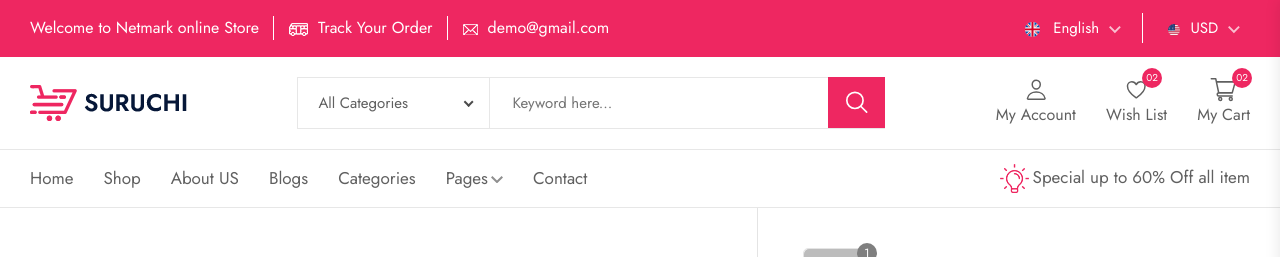
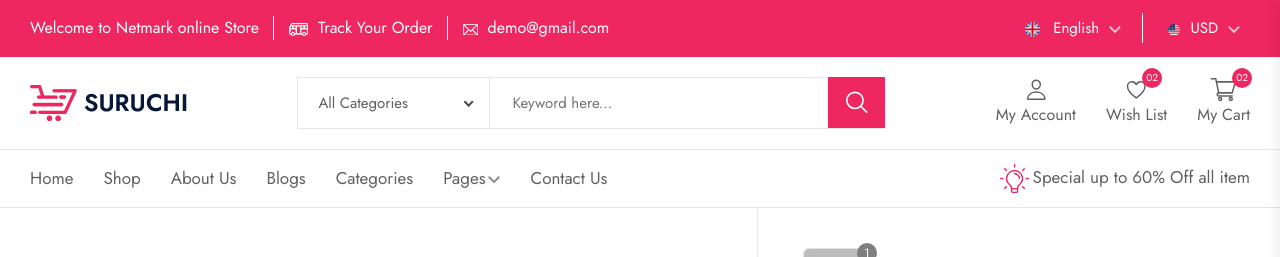
Before and after one commit to AlSajid/suruchi-ecommerce-nextjs, a Next.js app: page /checkout in a window 1280 px wide. Shown: the top 257 px of the page. Built offline with nearby package versions, Linux system fonts and the light colour scheme.

Commit message:
Header bottom updated

```diff
--- /dev/null
+++ b/components/Header/Bottom/MenuItem.tsx
@@ -0,0 +1,11 @@
+import Link from 'next/link'
+
+export default function MenuItem({ link, title }: { link: string; title: string }) {
+	return (
+		<li className='header__menu--items'>
+			<Link className='header__menu--link' href={link}>
+				{title}
+			</Link>
+		</li>
+	)
+}
--- a/components/Header/Bottom.tsx
+++ b/components/Header/Bottom/index.tsx
@@ -1,5 +1,6 @@
 import Image from 'next/image'
 import Link from 'next/link'
+import MenuItem from './MenuItem'
 
 export default function Bottom() {
 	return (
@@ -9,31 +10,11 @@ export default function Bottom() {
 					<div className='header__menu'>
 						<nav className='header__menu--navigation'>
 							<ul className='d-flex'>
-								<li className='header__menu--items'>
-									<Link className='header__menu--link' href='/'>
-										Home
-									</Link>
-								</li>
-								<li className='header__menu--items'>
-									<Link className='header__menu--link' href='shop'>
-										Shop
-									</Link>
-								</li>
-								<li className='header__menu--items'>
-									<Link className='header__menu--link' href='about'>
-										About US
-									</Link>
-								</li>
-								<li className='header__menu--items'>
-									<Link className='header__menu--link' href='blogs'>
-										Blogs
-									</Link>
-								</li>
-								<li className='header__menu--items d-none d-xl-block'>
-									<Link className='header__menu--link' href='shop'>
-										Categories
-									</Link>
-								</li>
+								<MenuItem title='Home' link='/' />
+								<MenuItem title='Shop' link='shop' />
+								<MenuItem title='About Us' link='about' />
+								<MenuItem title='Blogs' link='blogs' />
+								<MenuItem title='Categories' link='categories' />
 								<li className='header__menu--items'>
 									<Link className='header__menu--link' href='#'>
 										Pages
@@ -79,11 +60,7 @@ export default function Bottom() {
 										</li>
 									</ul>
 								</li>
-								<li className='header__menu--items'>
-									<Link className='header__menu--link' href='contact'>
-										Contact
-									</Link>
-								</li>
+								<MenuItem title='Contact Us' link='contact' />
 							</ul>
 						</nav>
 					</div>
```
